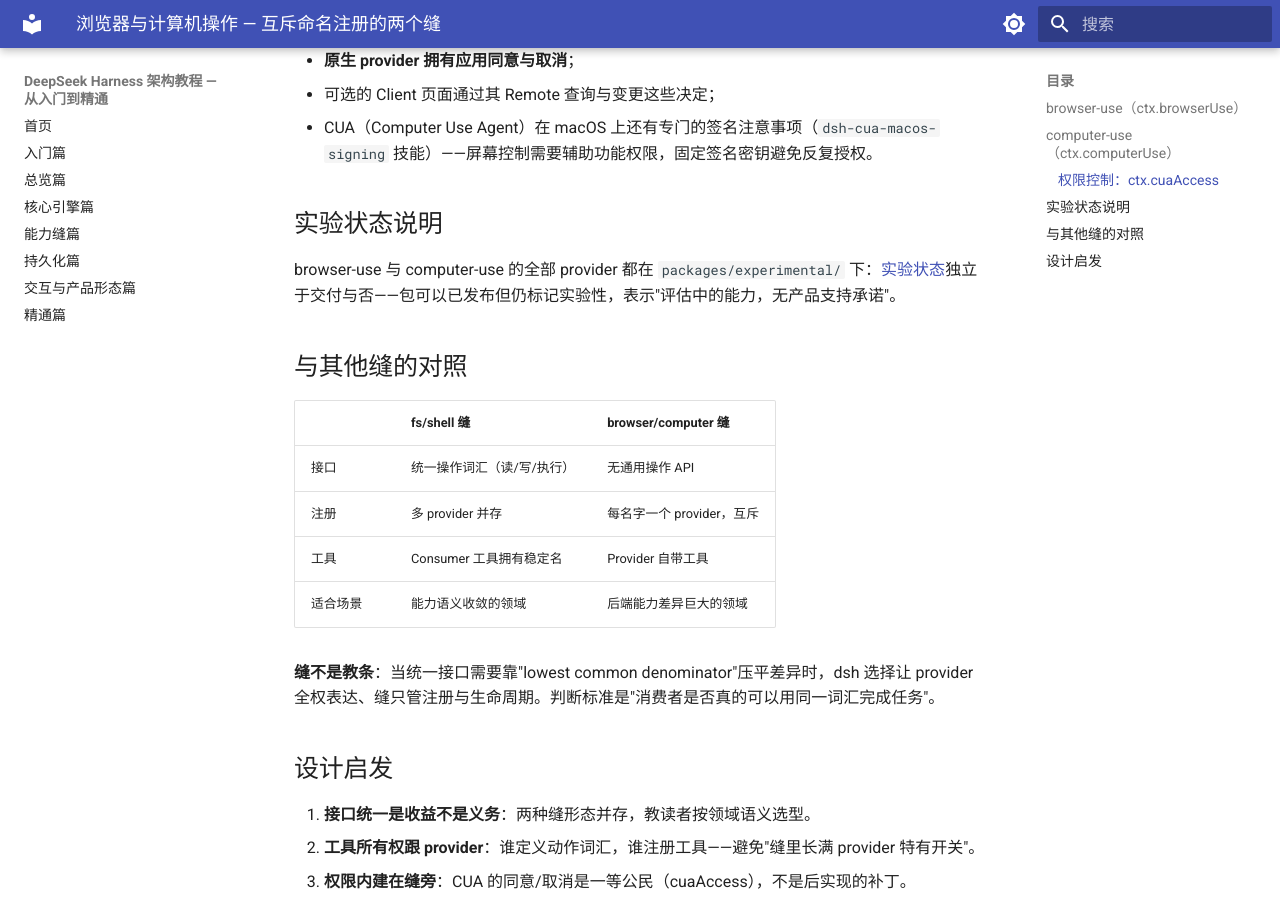
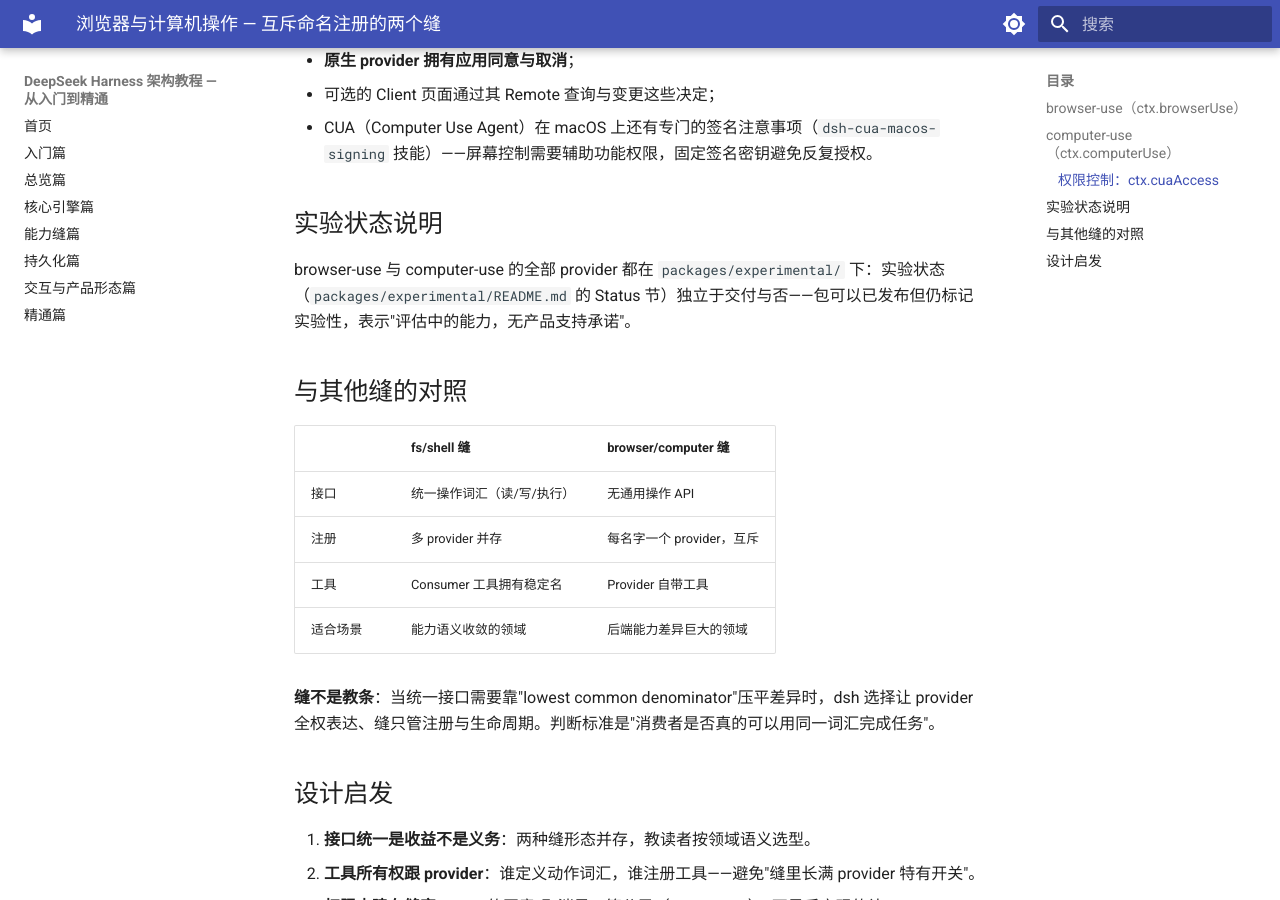
Before and after one commit to jigangbo/deepseek-harness-tutorial, an MkDocs documentation site: the page built from docs/03-capability-seams/06-browser-computer-use.md, in a window 1280 px wide and 900 px high, scrolled down 1325 px. Built offline with MkDocs 1.6.1 and Material for MkDocs 9.7.7, drawn with Linux system fonts in a browser that asks for light colours.

Commit message:
fix: 主仓库路径误链接改为行内代码引用

```diff
--- a/docs/03-capability-seams/06-browser-computer-use.md
+++ b/docs/03-capability-seams/06-browser-computer-use.md
@@ -44,7 +44,7 @@ ctx.browserUse（只管：占名 + 生命周期）
 
 ## 实验状态说明
 
-browser-use 与 computer-use 的全部 provider 都在 `packages/experimental/` 下：[实验状态](../../packages/experimental/README.md#status)独立于交付与否——包可以已发布但仍标记实验性，表示"评估中的能力，无产品支持承诺"。
+browser-use 与 computer-use 的全部 provider 都在 `packages/experimental/` 下：实验状态（`packages/experimental/README.md` 的 Status 节）独立于交付与否——包可以已发布但仍标记实验性，表示"评估中的能力，无产品支持承诺"。
 
 ## 与其他缝的对照
 
```
Also changed, not shown: docs/01-overview/02-turn-lifecycle.md (+1 -1 lines).
